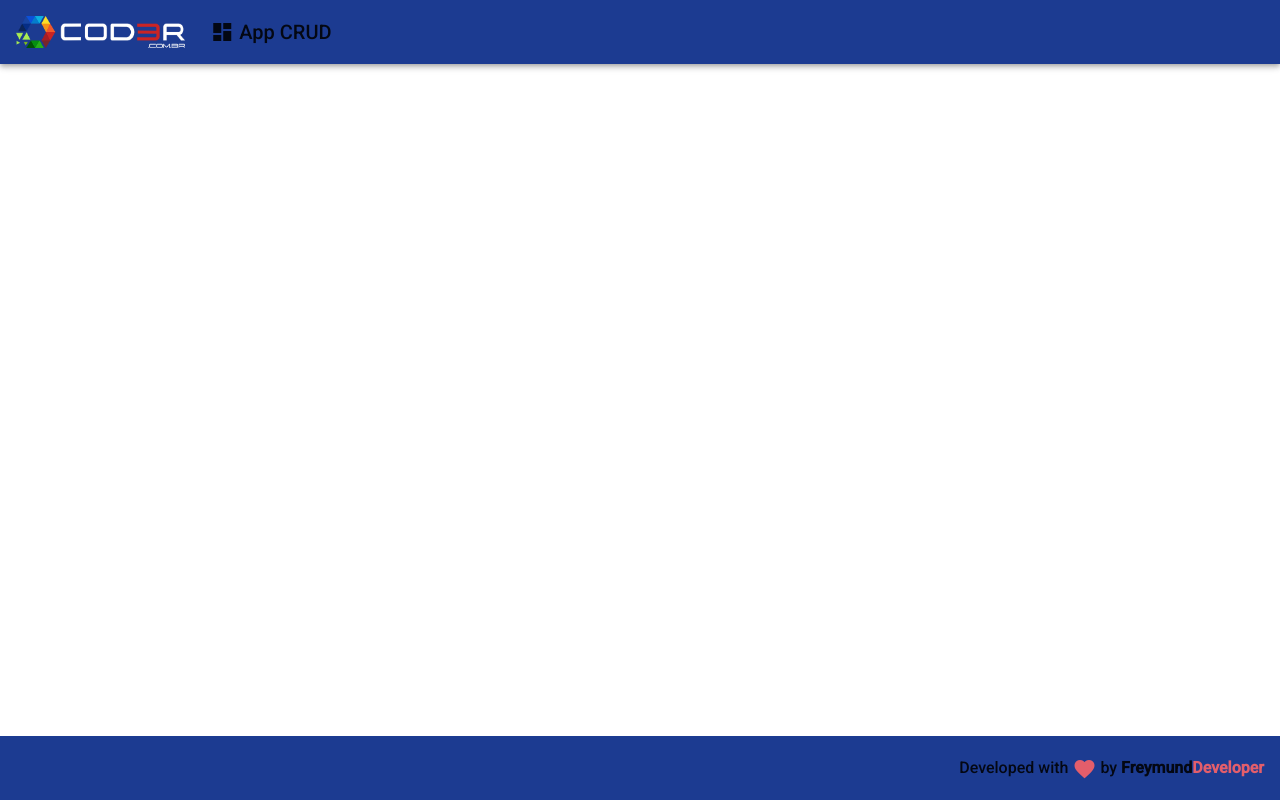
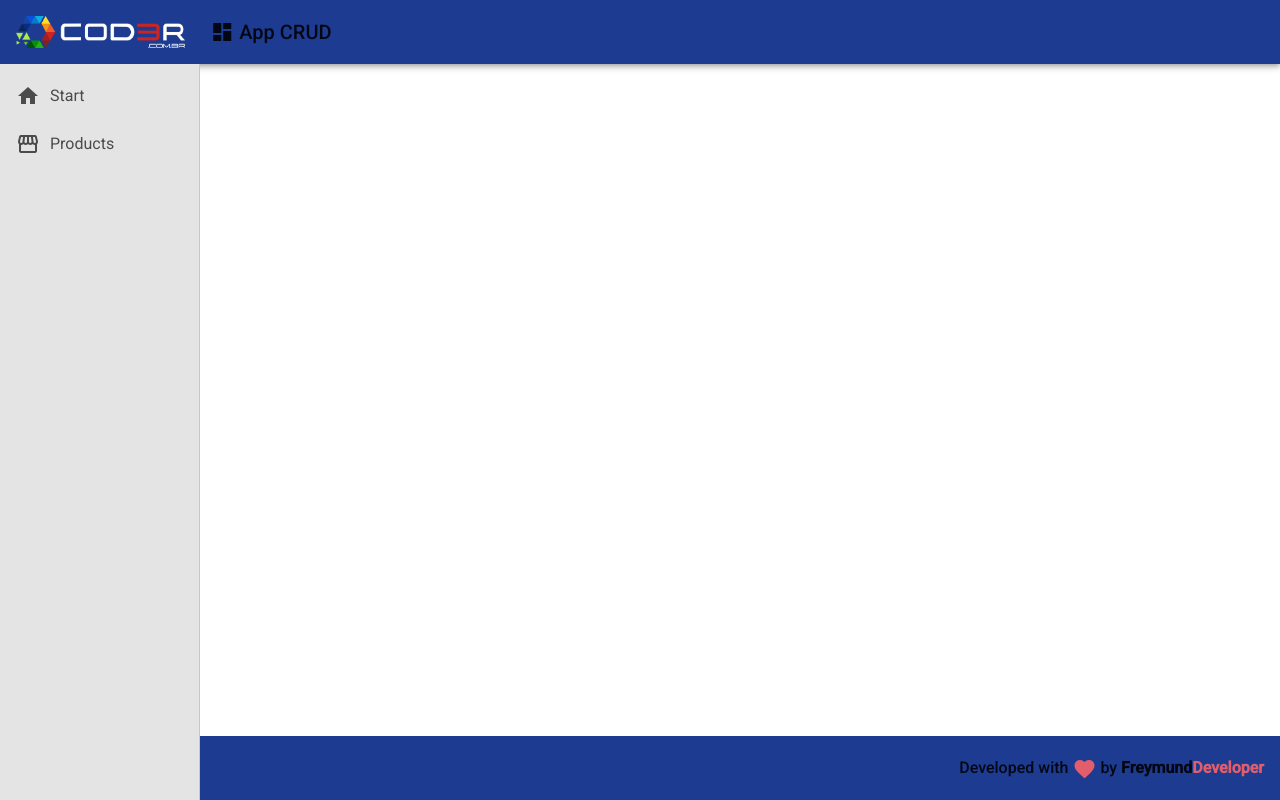
Before and after one commit to FreymundDeveloper/Storage-Manager, an Angular app in the folder frontend/: page / in a window 1280 px wide. Built offline with nearby package versions, Linux system fonts and the light colour scheme.

Commit message:
Nav Components Base

```diff
--- a/frontend/src/app/app.component.html
+++ b/frontend/src/app/app.component.html
@@ -1,2 +1,3 @@
 <app-header></app-header>
+<app-nav></app-nav>
 <app-footer></app-footer>
--- /dev/null
+++ b/frontend/src/app/components/template/nav/nav.component.css
@@ -0,0 +1,12 @@
+.sidenav {
+    background-color: #e4e4e4;
+    width: 200px;
+}
+
+.sidenav a {
+    color: #4b4b4b;
+}
+
+.sidenav i {
+    padding-right: 10px;
+}
--- /dev/null
+++ b/frontend/src/app/components/template/nav/nav.component.html
@@ -0,0 +1,18 @@
+<mat-sidenav-container class="container">
+    <mat-sidenav class="sidenav" mode="side" opened fixedInViewport="true" fixedTopGap="64">
+        <mat-nav-list class="nav-list">
+            <a mat-list-item>
+                <i class="material-icons">
+                    home
+                </i>
+                Start
+            </a>
+            <a mat-list-item>
+                <i class="material-icons">
+                    storefront
+                </i>
+                Products
+            </a>
+        </mat-nav-list>
+    </mat-sidenav>
+</mat-sidenav-container>
--- /dev/null
+++ b/frontend/src/app/components/template/nav/nav.component.ts
@@ -0,0 +1,15 @@
+import { Component, OnInit } from '@angular/core';
+
+@Component({
+  selector: 'app-nav',
+  templateUrl: './nav.component.html',
+  styleUrls: ['./nav.component.css']
+})
+export class NavComponent implements OnInit {
+
+  constructor() { }
+
+  ngOnInit(): void {
+  }
+
+}
```
Also changed, not shown: frontend/src/app/app.module.ts (+9 -2 lines).
